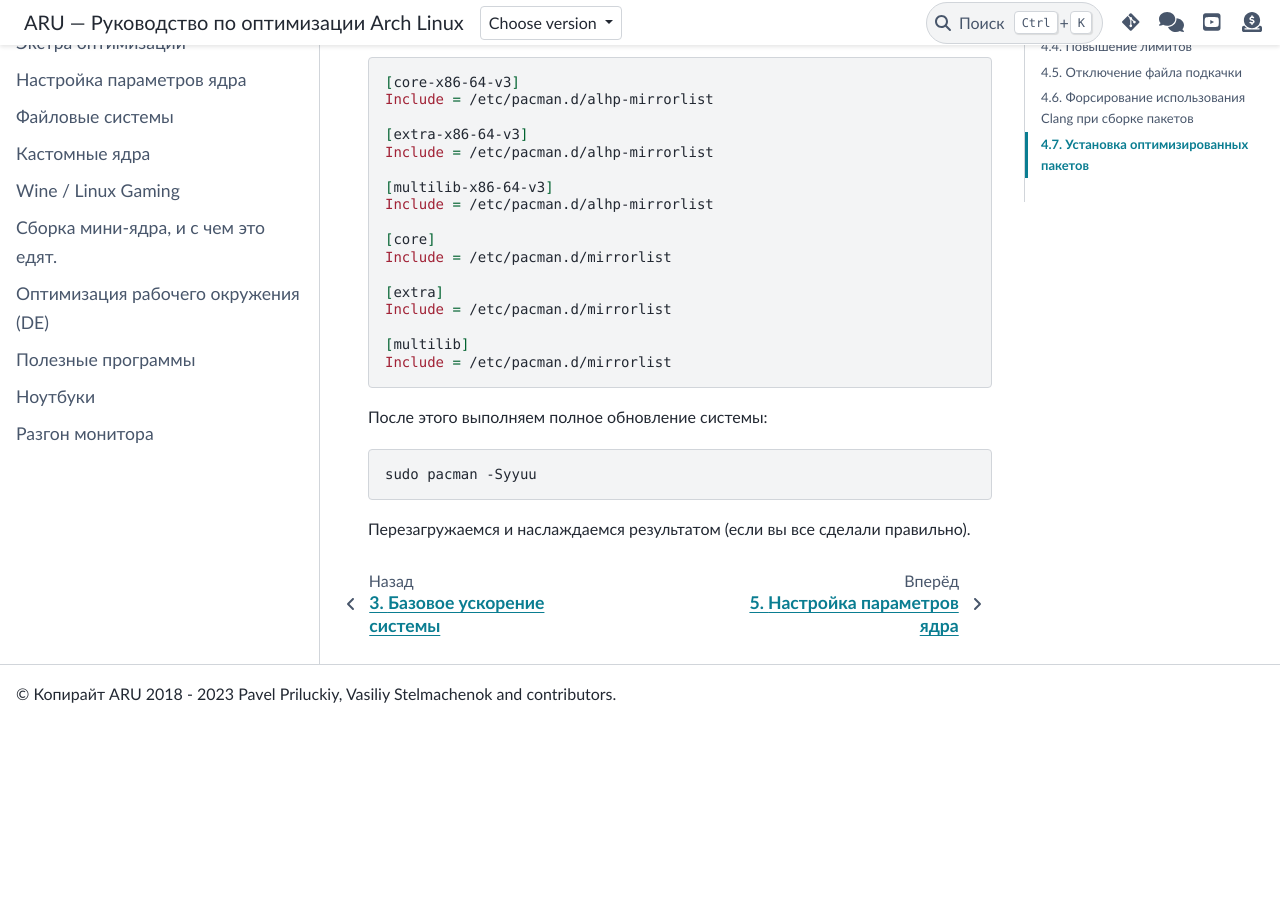
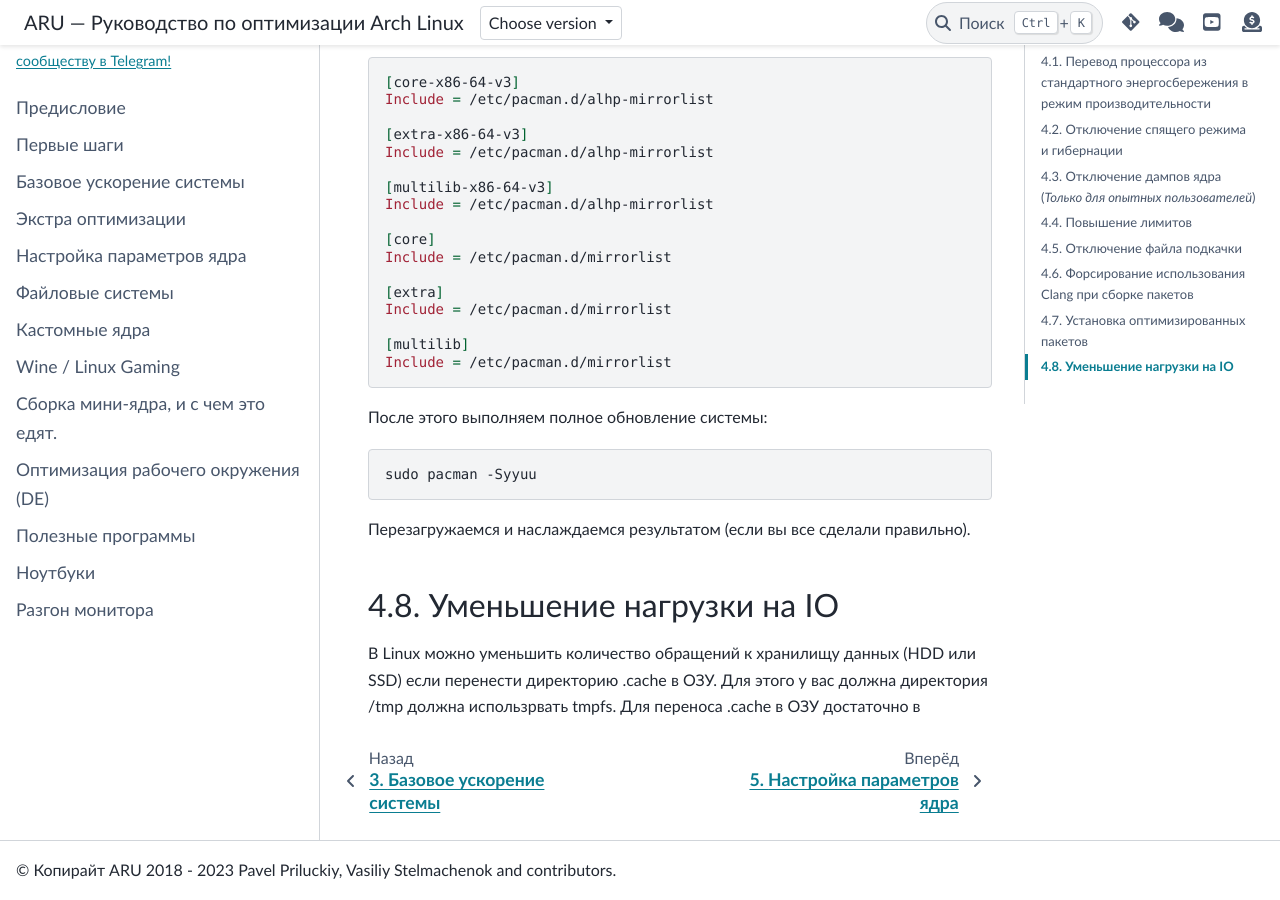
Before and after one commit to ventureoo/ARU, a Sphinx documentation site: the page built from docs/source/extra-optimizations.rst, in a window 1280 px wide and 900 px high, scrolled down 10195 px. Built offline with Sphinx 7.4.7 and the PyData theme 0.15.4, drawn with Linux system fonts in a browser that asks for light colours; before the commit the page ends 10918 px from its top, so only the background shows below that.

Commit message:
Обновить docs/source/extra-optimizations.rst

```diff
--- a/docs/source/extra-optimizations.rst
+++ b/docs/source/extra-optimizations.rst
@@ -446,3 +446,11 @@
 
 
 .. vim:set textwidth=70:
+
+
+=============================
+Уменьшение нагрузки на IO
+=============================
+
+В Linux можно уменьшить количество обращений к хранилищу данных (HDD или SSD) если перенести директорию .cache в ОЗУ. Для этого у вас должна директория /tmp должна использрвать tmpfs.
+Для переноса .cache в ОЗУ достаточно в
```
